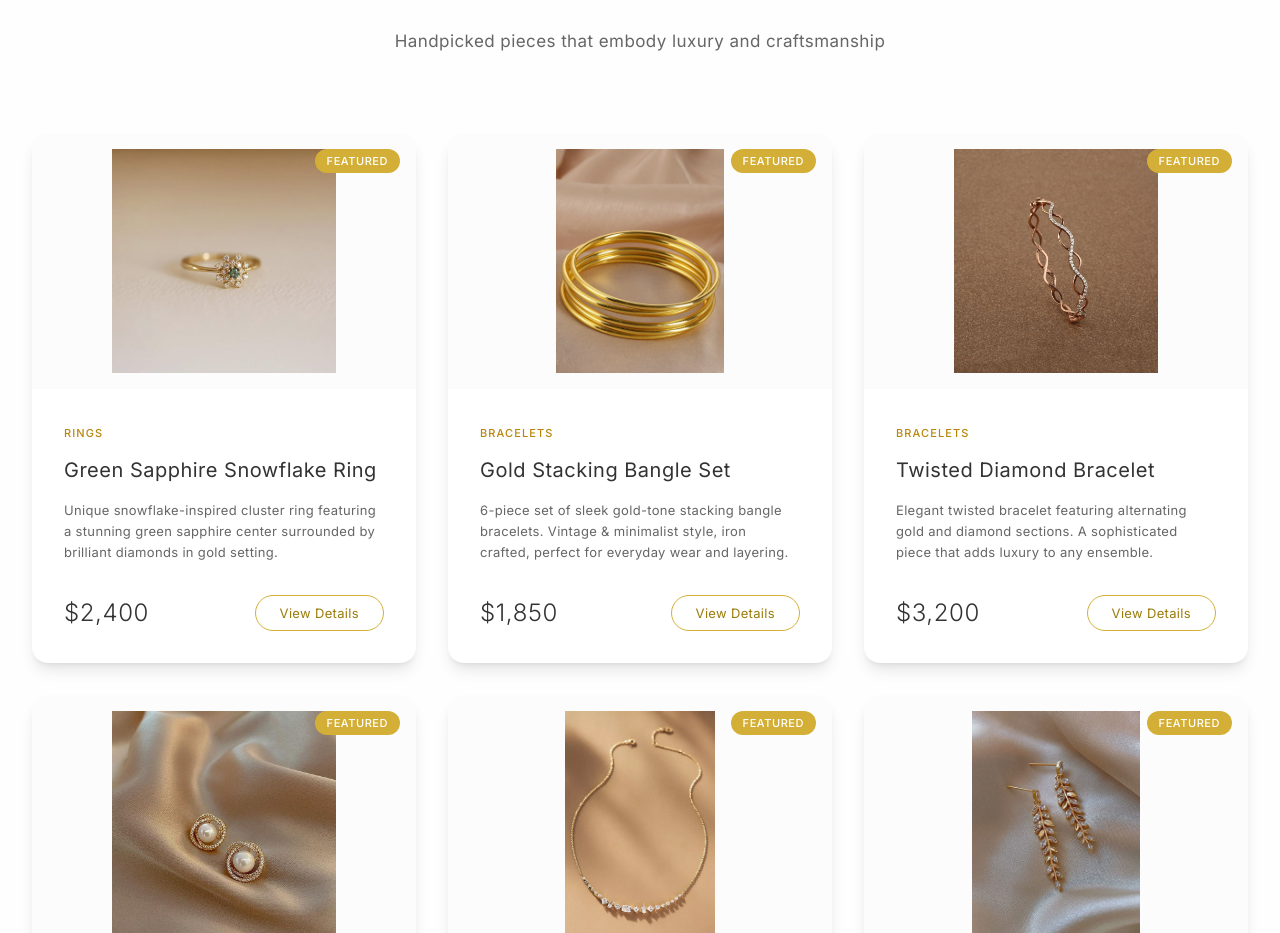
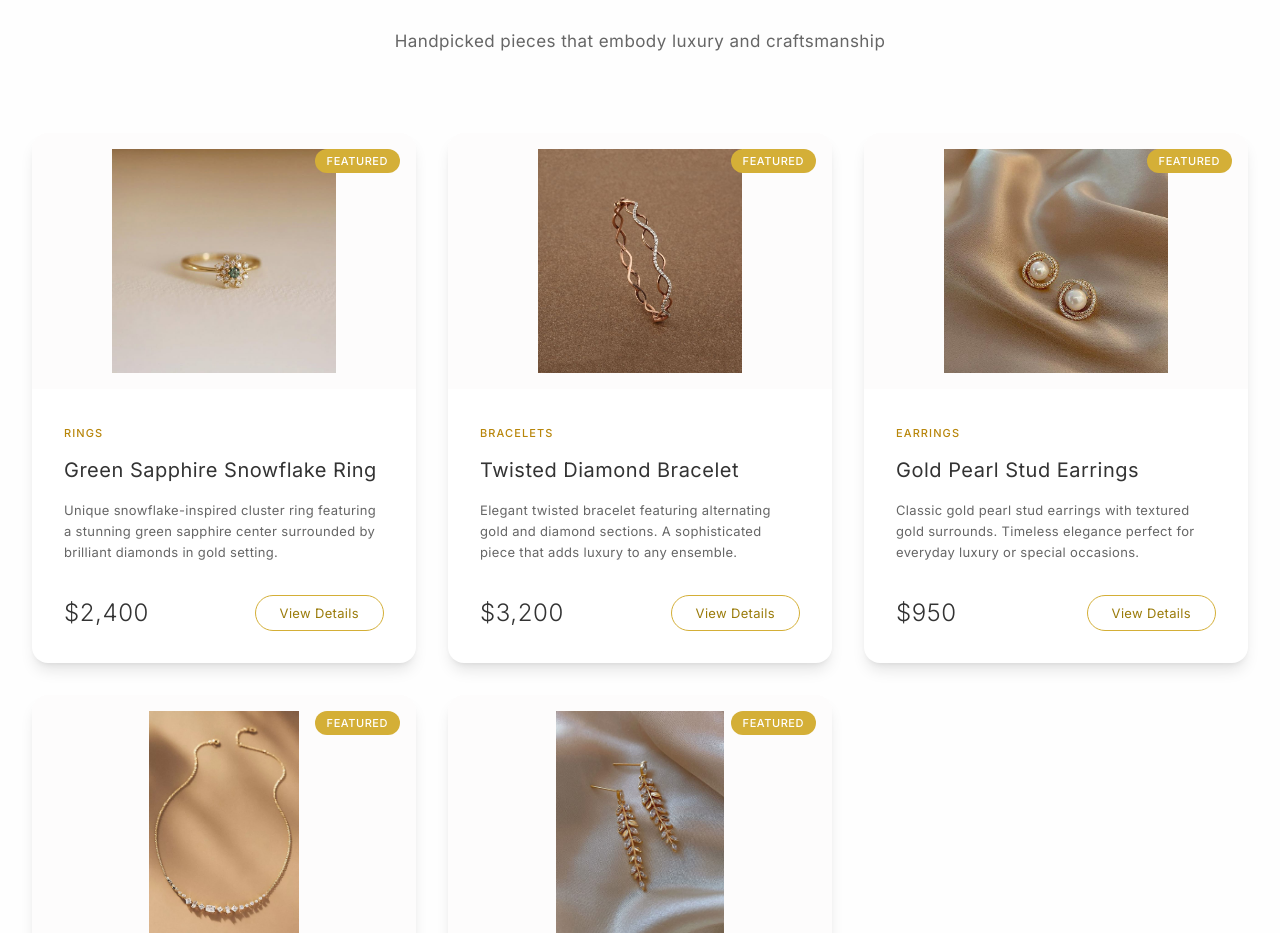
Before and after one commit to Dhanushgop-git-ui/auxillary, a React (Vite) app: page / in a window 1280 px wide. Shown: the part 980-1913 px from the top of the page. Built offline with nearby package versions, Linux system fonts and the light colour scheme.

Commit message:
Remove Gold Stacking Bangle Set from collections

```diff
--- a/src/components/FeaturedCollection.jsx
+++ b/src/components/FeaturedCollection.jsx
@@ -14,15 +14,6 @@ const FeaturedCollection = () => {
     },
     {
       id: 2,
-      name: "Gold Stacking Bangle Set",
-      category: "BRACELETS",
-      price: 1850,
-      image: "/images/6-Piece%20Set%20Of%20Sleek%20Gold-Tone%20Stacking%20Bangle%20Bracelets%20For%20Women%20-%20Vintage%20&%20Minimalist%20Style,%20Iron%20Crafted,%20Perfect%20For%20Everyday%20Wear.jpg",
-      description: "6-piece set of sleek gold-tone stacking bangle bracelets. Vintage & minimalist style, iron crafted, perfect for everyday wear and layering.",
-      featured: true
-    },
-    {
-      id: 3,
       name: "Twisted Diamond Bracelet",
       category: "BRACELETS",
       price: 3200,
@@ -31,7 +22,7 @@ const FeaturedCollection = () => {
       featured: true
     },
     {
-      id: 4,
+      id: 3,
       name: "Gold Pearl Stud Earrings",
       category: "EARRINGS",
       price: 950,
@@ -40,7 +31,7 @@ const FeaturedCollection = () => {
       featured: true
     },
     {
-      id: 5,
+      id: 4,
       name: "Diamond Geometric Necklace",
       category: "NECKLACES",
       price: 2800,
@@ -49,7 +40,7 @@ const FeaturedCollection = () => {
       featured: true
     },
     {
-      id: 6,
+      id: 5,
       name: "Rhinestone Leaf Drop Earrings",
       category: "EARRINGS",
       price: 1650,
--- a/src/components/ProductCard.jsx
+++ b/src/components/ProductCard.jsx
@@ -23,9 +23,6 @@ const ProductCard = ({ product }) => {
     }
     if (productName === "Rhinestone Leaf Drop Earrings") {
       return "/images/ChatGPT Image Jun 29, 2025, 09_06_18 PM.png"
-    }
-    if (productName === "Gold Stacking Bangle Set") {
-      return "/images/ChatGPT Image Jun 30, 2025, 08_29_38 PM.png"
     }
     if (productName === "Diamond Geometric Necklace") {
       return "/images/ChatGPT Image Jun 29, 2025, 09_49_30 PM.png"
--- a/src/pages/Collections.jsx
+++ b/src/pages/Collections.jsx
@@ -19,16 +19,6 @@ const Collections = () => {
     },
     {
       id: 2,
-      name: "Gold Stacking Bangle Set",
-      category: "BRACELETS",
-      price: 1850,
-      image: "/images/6-Piece%20Set%20Of%20Sleek%20Gold-Tone%20Stacking%20Bangle%20Bracelets%20For%20Women%20-%20Vintage%20&%20Minimalist%20Style,%20Iron%20Crafted,%20Perfect%20For%20Everyday%20Wear.jpg",
-      description: "6-piece set of sleek gold-tone stacking bangle bracelets. Vintage & minimalist style, iron crafted, perfect for everyday wear and layering.",
-      featured: true,
-      type: "Bracelets"
-    },
-    {
-      id: 3,
       name: "Twisted Diamond Bracelet",
       category: "BRACELETS",
       price: 3200,
@@ -38,7 +28,7 @@ const Collections = () => {
       type: "Bracelets"
     },
     {
-      id: 4,
+      id: 3,
       name: "Gold Pearl Stud Earrings",
       category: "EARRINGS",
       price: 950,
@@ -58,7 +48,7 @@ const Collections = () => {
       type: "Necklaces"
     },
     {
-      id: 6,
+      id: 5,
       name: "Rhinestone Leaf Drop Earrings",
       category: "EARRINGS",
       price: 1650,
--- a/src/pages/ProductDetail.jsx
+++ b/src/pages/ProductDetail.jsx
@@ -50,39 +50,6 @@ const ProductDetail = () => {
     },
     2: {
       id: 2,
-      name: "Gold Stacking Bangle Set",
-      category: "BRACELETS",
-      price: 1850,
-      originalPrice: 2100,
-      description: "6-piece set of sleek gold-tone stacking bangle bracelets. Vintage & minimalist style, iron crafted, perfect for everyday wear and layering.",
-      longDescription: "This sophisticated set of six bangles offers endless styling possibilities. Each piece is carefully crafted with varying textures and finishes, from high-polish to brushed gold tones. The collection includes different widths and subtle design variations that create visual interest when worn together or separately.",
-      designStory: "Drawing inspiration from ancient Egyptian jewelry traditions, these bangles represent the timeless appeal of stacked arm adornments. The varying textures tell a story of craftsmanship evolution, from traditional hammered techniques to modern precision finishing.",
-      stylingTips: "Wear all six for maximum impact, or mix and match with your existing jewelry. Perfect for both casual and formal occasions. Layer with watches or other bracelets for a curated, collected-over-time look.",
-      careInstructions: "Wipe clean with a soft cloth after each wear. Avoid contact with perfumes and lotions. Store in individual pouches to prevent scratching between pieces.",
-      images: [
-        "/images/6-Piece%20Set%20Of%20Sleek%20Gold-Tone%20Stacking%20Bangle%20Bracelets%20For%20Women%20-%20Vintage%20&%20Minimalist%20Style,%20Iron%20Crafted,%20Perfect%20For%20Everyday%20Wear.jpg",
-        "/images/ChatGPT Image Jun 30, 2025, 08_29_38 PM.png"
-      ],
-      specifications: {
-        metalType: "Gold-Plated Iron",
-        metalPurity: "18K Gold Plating",
-        setIncludes: "6 Individual Bangles",
-        diameter: "65mm Internal Diameter",
-        width: "2mm - 8mm (Varied)",
-        thickness: "1.5mm",
-        weight: "45 grams (Total Set)",
-        finish: "Mixed (Polish & Brushed)"
-      },
-      sizes: ["Small (60mm)", "Medium (65mm)", "Large (70mm)"],
-      inStock: true,
-      paymentPlans: [
-        { name: "Full Payment", description: "Pay in full today" },
-        { name: "3 Months", description: "$617 x 3 payments" },
-        { name: "6 Months", description: "$308 x 6 payments" }
-      ]
-    },
-    3: {
-      id: 3,
       name: "Twisted Diamond Bracelet",
       category: "BRACELETS",
       price: 3200,
@@ -190,8 +157,8 @@ const ProductDetail = () => {
         { name: "12 Months", description: "$233 x 12 payments" }
       ]
     },
-    6: {
-      id: 6,
+    5: {
+      id: 5,
       name: "Rhinestone Leaf Drop Earrings",
       category: "EARRINGS",
       price: 1650,
```
